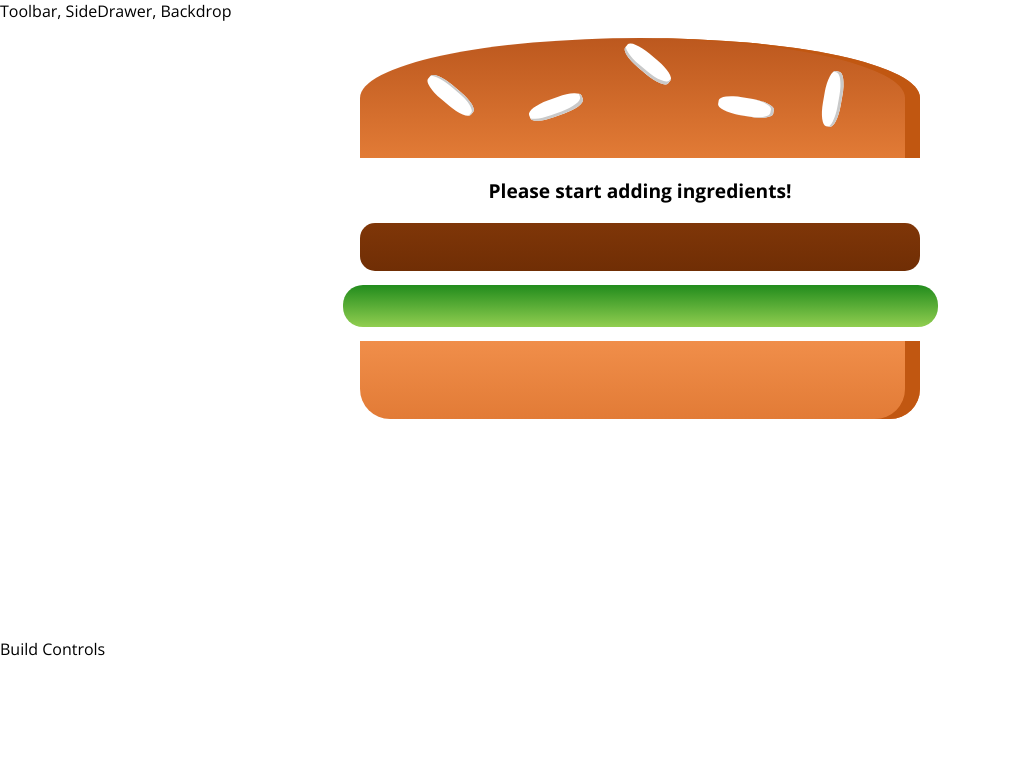
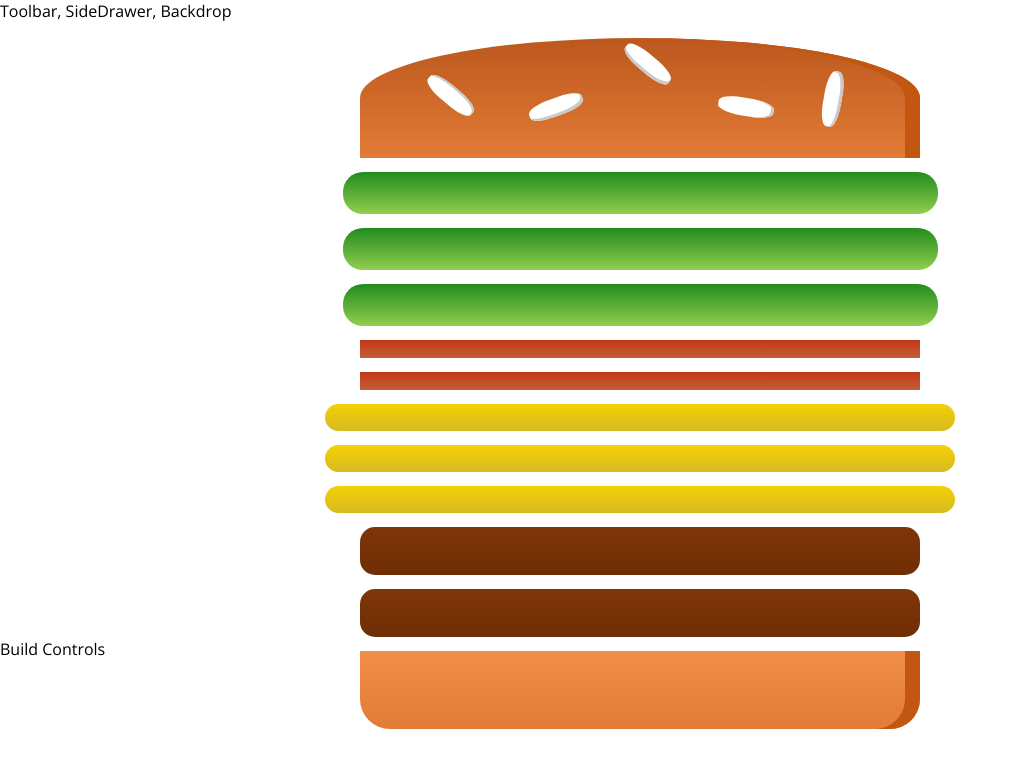
Before and after one commit to shivendra1308/BurgerApp, a React app: page / in a window 1280 px wide. Shown: the top 768 px of the page, without its empty margins (0-1018 px from the left). Built offline with nearby package versions, Linux system fonts and the light colour scheme.

Commit message:
My method applied

```diff
--- a/src/components/Burger/Burger.js
+++ b/src/components/Burger/Burger.js
@@ -4,24 +4,35 @@ import classes from './Burger.css';
 import BurgerIngredient from './BurgerIngredient/BurgerIngredient';
 
 const burger = ( props ) => {
-    let transformedIngredients = Object.keys( props.ingredients )
-        .map( igKey => {
-            return [...Array( props.ingredients[igKey] )].map( ( _, i ) => {
-                return <BurgerIngredient key={igKey + i} type={igKey} />;
-            } );
-        } )
-        .reduce((arr, el) => {
-            return arr.concat(el)
-        }, []);
-    if (transformedIngredients.length === 0) {
-        transformedIngredients = <p>Please start adding ingredients!</p>;
+
+    // This is my method
+    let trans = [] ;
+     for(let keys in props.ingredients){
+        let   value = [props.ingredients[keys]];
+         for( let i = 0; i <= value; i++ ) {
+           trans.push( <BurgerIngredient key={keys + i} type={keys} />) ;
+         };
     }
+
+    // let transformedIngredients = Object.keys( props.ingredients )
+    //     .map( igKey => {
+    //         return [...Array( props.ingredients[igKey] )].map( ( _, i ) => {
+    //             return <BurgerIngredient key={igKey + i} type={igKey} />;
+    //         } );
+    //     } )
+    //     .reduce((arr, el) => {
+    //         return arr.concat(el)
+    //     }, []);
+    // if (transformedIngredients.length === 0) {
+    //     transformedIngredients = <p>Please start adding ingredients!</p>;
+    // }
+
     return (
         <div className={classes.Burger}>
             <BurgerIngredient type="bread-top" />
-            {transformedIngredients}
-            <BurgerIngredient type="meat" />
-            <BurgerIngredient type="salad" />
+            {/* {transformedIngredients}   This method was described by Tutor  */}
+            {trans}
+            {/* This is my method */}
             <BurgerIngredient type="bread-bottom" />
         </div>
     );
--- a/src/components/Burger/BurgerIngredient/BurgerIngredient.js
+++ b/src/components/Burger/BurgerIngredient/BurgerIngredient.js
@@ -1,35 +1,35 @@
-import React, { Component } from 'react';
-import PropTypes from 'prop-types';
+import React, { Component } from "react";
+import PropTypes from "prop-types";
 
-import classes from './BurgerIngredient.css';
+import classes from "./BurgerIngredient.css";
 
 class BurgerIngredient extends Component {
-    render () {
+  render() {
     let ingredient = null;
 
-        switch ( this.props.type ) {
-            case ( 'bread-bottom' ):
-                ingredient = <div className={classes.BreadBottom}></div>;
+    switch (this.props.type) {
+      case "bread-bottom":
+        ingredient = <div className={classes.BreadBottom} />;
         break;
-            case ( 'bread-top' ):
+      case "bread-top":
         ingredient = (
           <div className={classes.BreadTop}>
-                        <div className={classes.Seeds1}></div>
-                        <div className={classes.Seeds2}></div>
+            <div className={classes.Seeds1} />
+            <div className={classes.Seeds2} />
           </div>
         );
         break;
-            case ( 'meat' ):
-                ingredient = <div className={classes.Meat}></div>;
+      case "meat":
+        ingredient = <div className={classes.Meat} />;
         break;
-            case ( 'cheese' ):
-                ingredient = <div className={classes.Cheese}></div>;
+      case "cheese":
+        ingredient = <div className={classes.Cheese} />;
         break;
-            case ( 'bacon' ):
-                ingredient = <div className={classes.Bacon}></div>;
+      case "bacon":
+        ingredient = <div className={classes.Bacon} />;
         break;
-            case ( 'salad' ):
-                ingredient = <div className={classes.Salad}></div>;
+      case "salad":
+        ingredient = <div className={classes.Salad} />;
         break;
       default:
         ingredient = null;
--- a/src/containers/BurgerBuilder/BurgerBuilder.js
+++ b/src/containers/BurgerBuilder/BurgerBuilder.js
@@ -10,10 +10,10 @@ class BurgerBuilder extends Component {
     // }
     state = {
         ingredients: {
-            salad: 0,
-            bacon: 0,
-            cheese: 0,
-            meat: 0
+            salad: 2,
+            bacon: 1,
+            cheese: 2,
+            meat: 1
         }
     }
 
```
Lines whose indentation alone changed are shown as unchanged.
